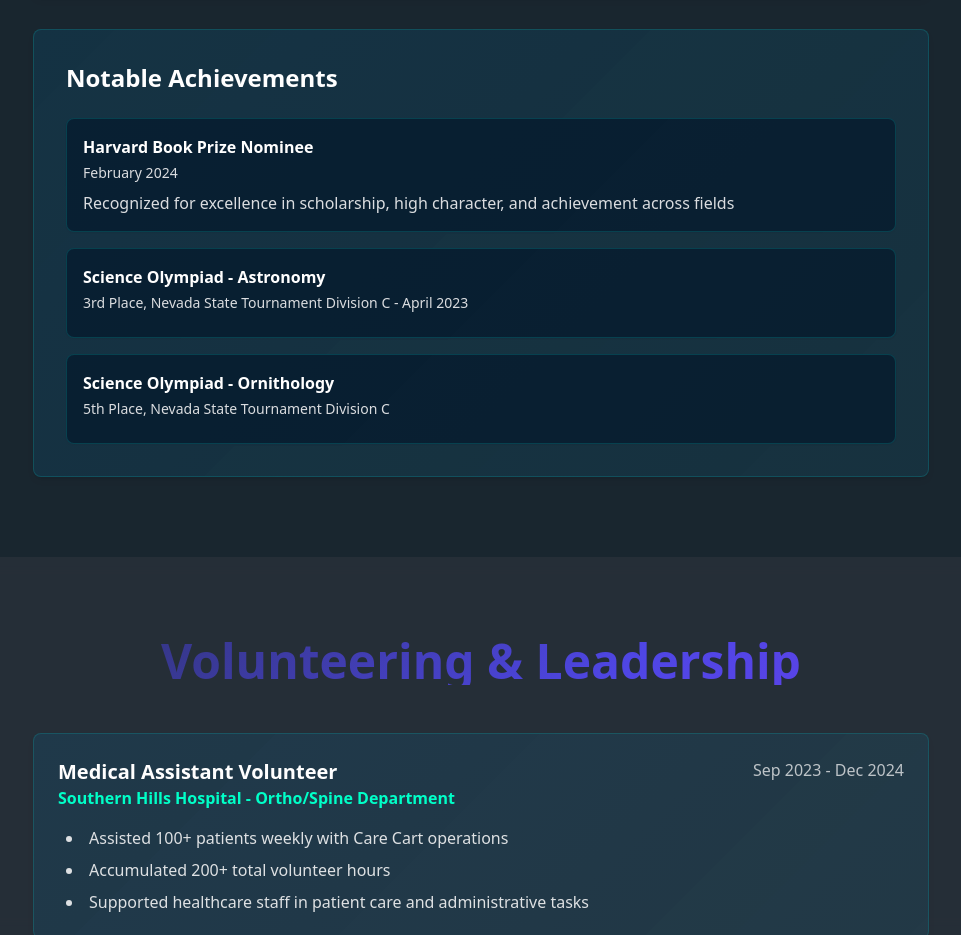
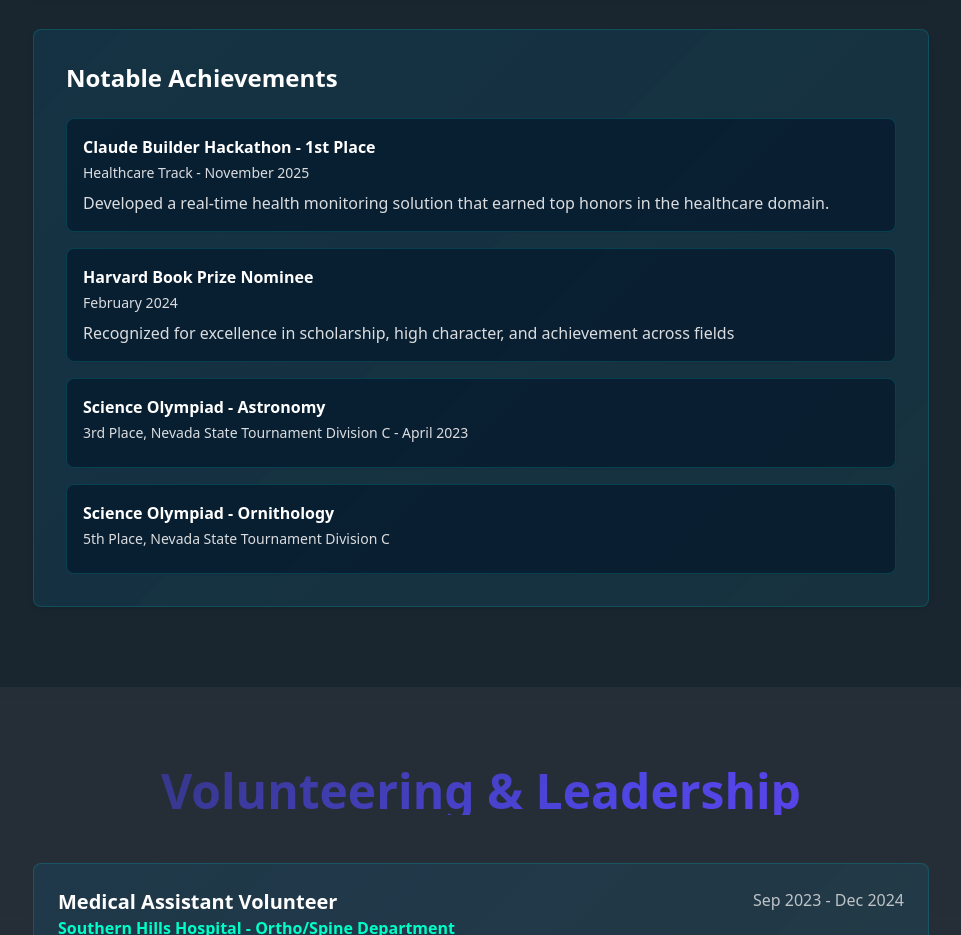
Before and after one commit to Pranavkalakota/LinkedIn-Personal-Portfolio, a plain HTML site: page index.html in a window 1280 px wide. Shown: the part 6740-7675 px from the top of the page, without its empty margins (159-1120 px from the left). Drawn offline with nearby package versions, Linux system fonts and the light colour scheme; animation ran at ten frames a second.

Commit message:
Add Claude Builder Hackathon 1st Place to achievements and fix print-color-adjust lint

```diff
--- a/index.html
+++ b/index.html
@@ -694,6 +694,12 @@
                     <h3 class="text-2xl font-bold text-gray-900 mb-6">Notable Achievements</h3>
                     <div class="space-y-4">
                         <div class="bg-white p-4 rounded-lg shadow-sm">
+                            <h4 class="font-bold text-gray-900 mb-1">Claude Builder Hackathon - 1st Place</h4>
+                            <p class="text-sm text-gray-600 mb-2">Healthcare Track - November 2025</p>
+                            <p class="text-gray-700">Developed a real-time health monitoring solution that earned top
+                                honors in the healthcare domain.</p>
+                        </div>
+                        <div class="bg-white p-4 rounded-lg shadow-sm">
                             <h4 class="font-bold text-gray-900 mb-1">Harvard Book Prize Nominee</h4>
                             <p class="text-sm text-gray-600 mb-2">February 2024</p>
                             <p class="text-gray-700">Recognized for excellence in scholarship, high character, and
--- a/resume.txt
+++ b/resume.txt
@@ -71,9 +71,7 @@
 Working to develop a software platform with peers that automatically scans source code for security vulnerabilities by
 integrating a custom-built library to detect insecure patterns, exposed secrets, unsafe functions, and weak configurations.
 HONORS & ACHIEVEMENTS
-●
-●
-●
+Claude Builder Hackathon – 1st Place (Healthcare Track) – Won top honors for developing an innovative AI solution.
 Harvard Book Prize Nominee – recognized for academic excellence, leadership, and intellectual curiosity across disciplines.
 Science Olympiad, Astronomy – 3rd Place (State, Division C) – applied data analysis and critical problem-solving under
 competitive, time-constrained conditions.
```
Also changed, not shown: resume.html (+3 -0 lines).
